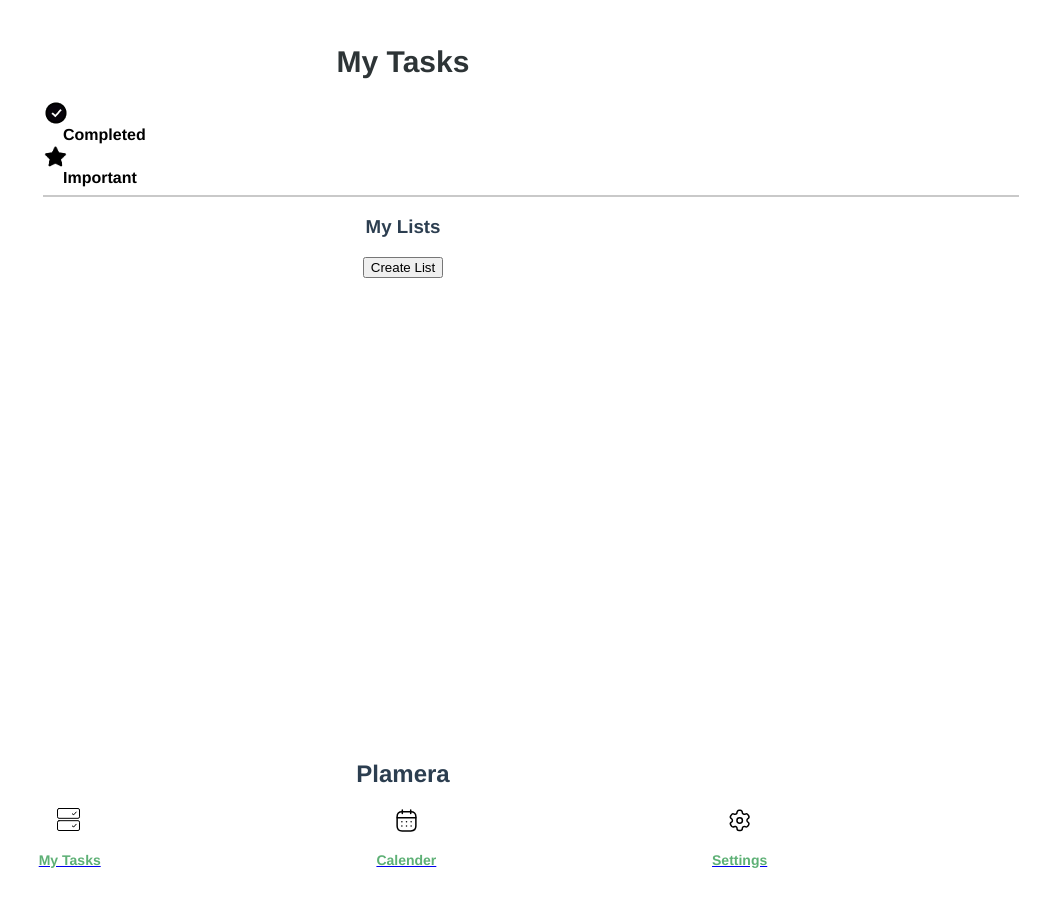
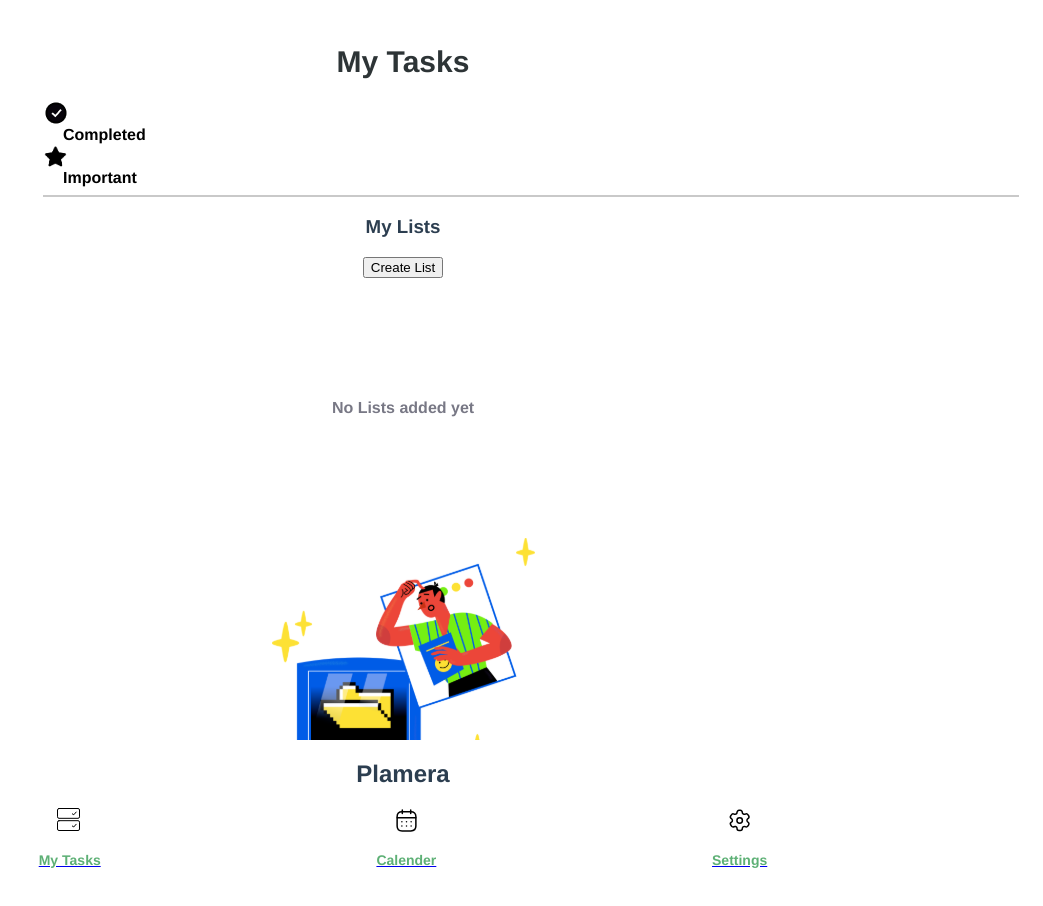
Before and after one commit to felix-tjernberg/plamera, a Vue app: page / in a window 1280 px wide. Shown: the top 906 px of the page, without its empty margins (237-1280 px from the left). Before the commit the page ends 800 px from the top, so only its background shows below. Built offline with nearby package versions, Linux system fonts and the light colour scheme.

Commit message:
Add EmptyLists function

```diff
--- a/src/components/ListCard.vue
+++ b/src/components/ListCard.vue
@@ -15,10 +15,11 @@
         id="Button"
         @openOverlay="addListOverlay = !addListOverlay"
       ></PlusButton>
+      <div v-if="ListExist">
         <div
           class="ListCard"
-        v-for="(listObject, listObjectId, listArrayNumber) in this.$store.state
-          .listObjects"
+          v-for="(listObject, listObjectId, listArrayNumber) in this.$store
+            .state.listObjects"
           :key="listArrayNumber"
           :style="'background:' + listObject.theme"
         >
@@ -32,13 +33,19 @@
         </div>
       </div>
       <div v-else>
+        <p class="listp">
+          No Lists added yet
+        </p>
+      </div>
+    </div>
+    <div v-else>
       <add-task
         v-if="addTaskOverlay"
         @closeOverlay="closeAddTaskOverlay"
         :listId="AddTaskListId"
       />
 
-      <div class="desktop-list-card-container">
+      <div v-if="ListExist" class="desktop-list-card-container">
         <div
           class="desktop-list-card"
           v-for="(listObject, listObjectId, listArrayNumber) in this.$store
@@ -53,6 +60,14 @@
           ></button>
           <task-card :listId="listObjectId" />
           <plus-button @openOverlay="OpenAddTaskOverlay(listObjectId)" />
+        </div>
+      </div>
+      <div v-else>
+        <div class="image-container">
+          <p class="listp">
+            No Lists added yet
+          </p>
+          <img class="EmptyListimage" src="@/assets/EmptyLists.svg" />
         </div>
       </div>
     </div>
@@ -104,6 +119,11 @@
     },
     mounted() {
       window.onresize = this.onResize
+    },
+    computed: {
+      ListExist() {
+        return Boolean(Object.keys(this.$store.state.listObjects).length)
+      }
     }
   }
 </script>
@@ -152,12 +172,53 @@
     display: none;
   }
 
+  .listp {
+    display: flex;
+    flex-direction: row;
+    flex-wrap: wrap;
+    justify-content: center;
+    align-content: center;
+    align-items: center;
+    height: 200px;
+    font-size: 16px;
+    font-style: normal;
+    font-weight: 600;
+    line-height: 19px;
+    letter-spacing: 0em;
+    text-align: center;
+    color: #787885;
+    margin: 30px;
+  }
+
   .testp {
     justify-self: center;
     align-self: center;
     margin: auto;
     color: white;
   }
+
   @media only screen and (min-device-width: 1000px) {
+    .listp {
+      display: block;
+      font-size: 16px;
+      font-style: normal;
+      height: inherit;
+      font-weight: 600;
+      line-height: 19px;
+      letter-spacing: 0em;
+      text-align: center;
+      color: #787885;
+      margin-top: 250px;
+    }
+    .EmptyListimage {
+      height: 250px;
+      width: 250px;
+    }
+
+    .image-container {
+      display: flex;
+      align-items: center;
+      flex-direction: column;
+    }
   }
 </style>
--- a/src/components/TaskCard.vue
+++ b/src/components/TaskCard.vue
@@ -192,7 +192,6 @@
     align-content: center;
     align-items: center;
     height: 400px;
-
     font-size: 16px;
     font-style: normal;
     font-weight: 600;
```
Also changed, not shown: src/assets/EmptyLists.svg (added). Lines whose indentation alone changed are shown as unchanged.
